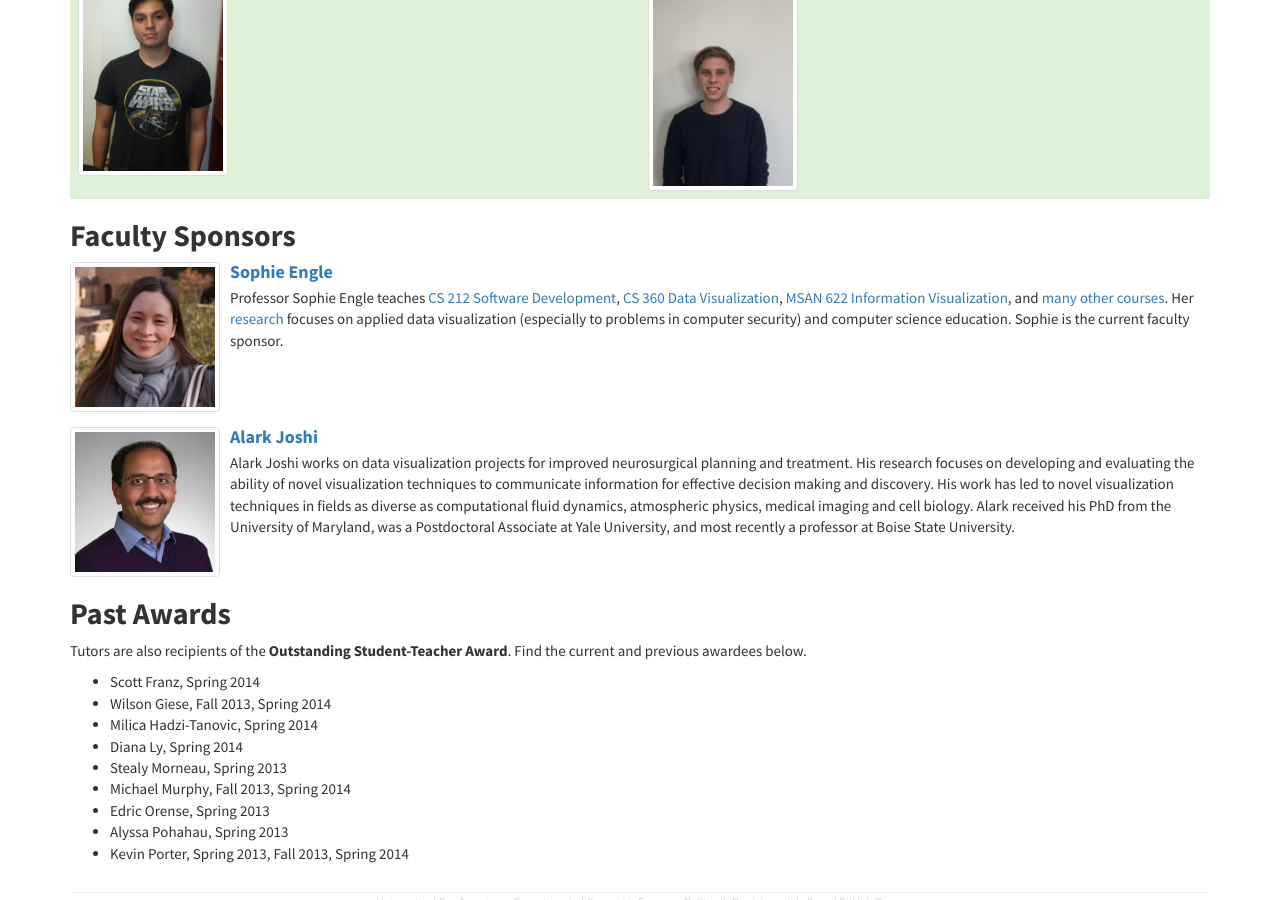
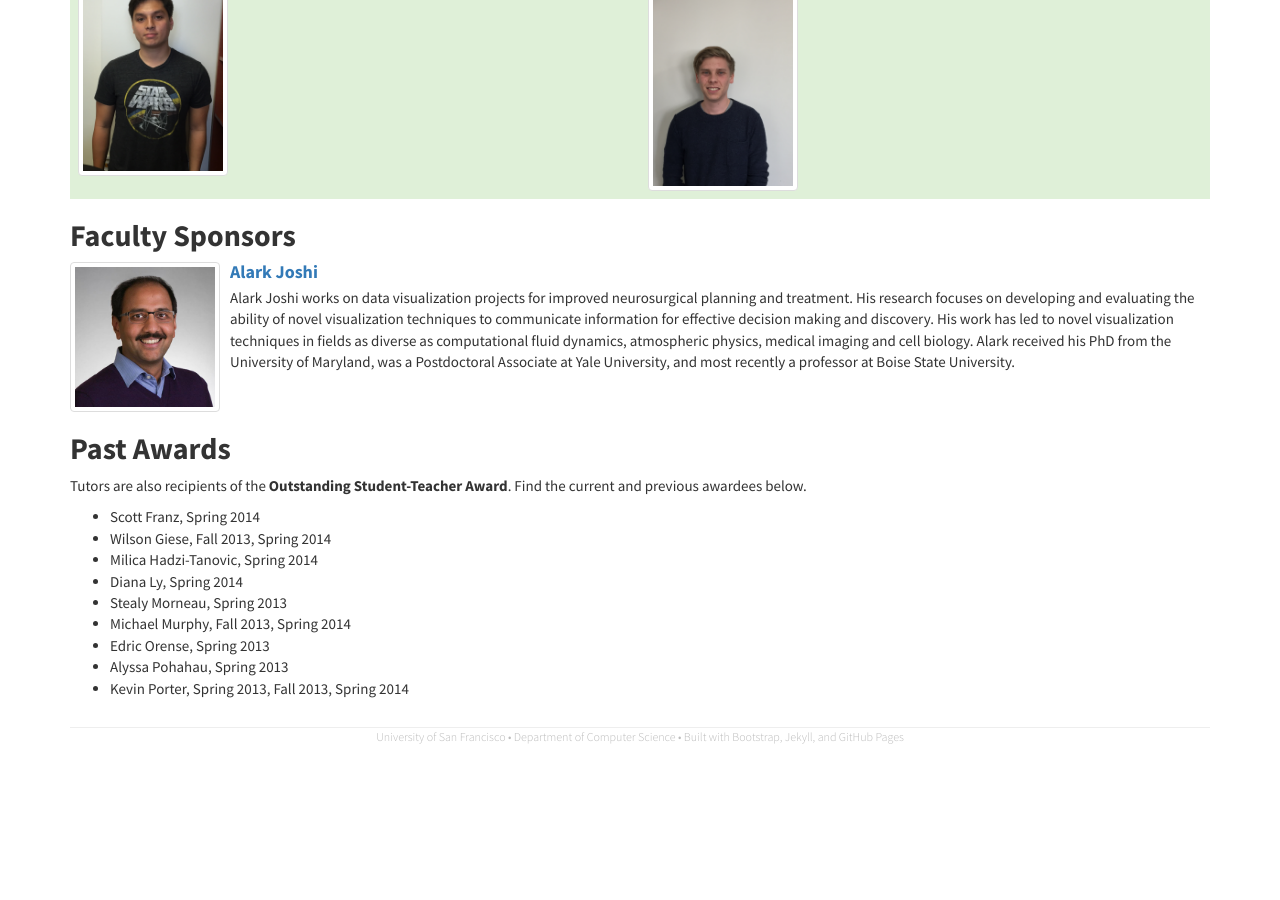
Before and after one commit to CSTutors/CSTutors.github.io, a Jekyll site: the page built from tutors/index.html, in a window 1280 px wide and 900 px high, scrolled down 585 px. Built offline with Jekyll 4.4.1, drawn with Linux system fonts in a browser that asks for light colours; nearby versions of some CDN libraries; after the commit the page ends 1340 px from its top, so only the background shows below that.

Commit message:
Edited faculty sponsors
Edited website to remove Prof. Engle as faculty sponsor

```diff
--- a/tutors/index.html
+++ b/tutors/index.html
@@ -35,17 +35,6 @@ lead: 'Meet the current and past tutors below, as well as the faculty sponsors.
 <h2>Faculty Sponsors</h2>
 
 <ul class="media-list">
-    <li class="media">
-        <a class="pull-left" href="#">
-            <img class="media-object img-thumbnail" width="150" src="{{ site.url }}/img/engle.jpg">
-        </a>
-
-        <div class="media-body">
-            <h4 class="media-heading"><a href="http://sjengle.cs.usfca.edu">Sophie Engle</a></h4>
-
-            <p>Professor Sophie Engle teaches <a href="http://cs212.cs.usfca.edu/">CS 212 Software Development</a>, <a href="http://datavis.cs.usfca.edu/">CS 360 Data Visualization</a>, <a href="http://datavis.analytics.usfca.edu/">MSAN 622 Information Visualization</a>, and <a href="http://sjengle.cs.usfca.edu/courses">many other courses</a>. Her <a href="http://sjengle.cs.usfca.edu/publications">research</a> focuses on applied data visualization (especially to problems in computer security) and computer science education. Sophie is the current faculty sponsor.</p>
-        </div>
-    </li>
 
     <li class="media">
         <a class="pull-left" href="#">
```
